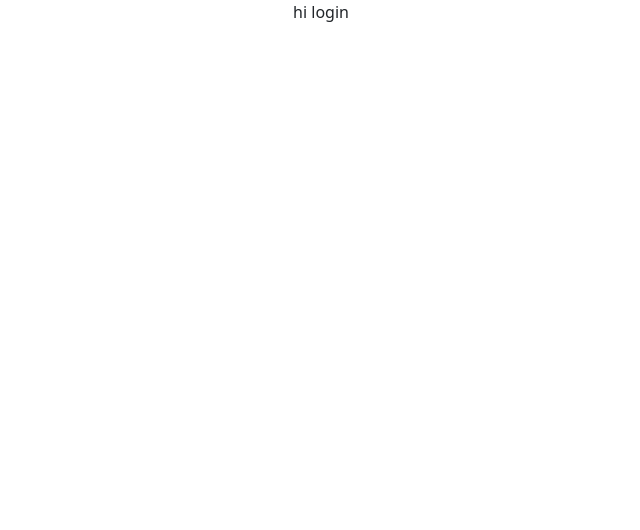
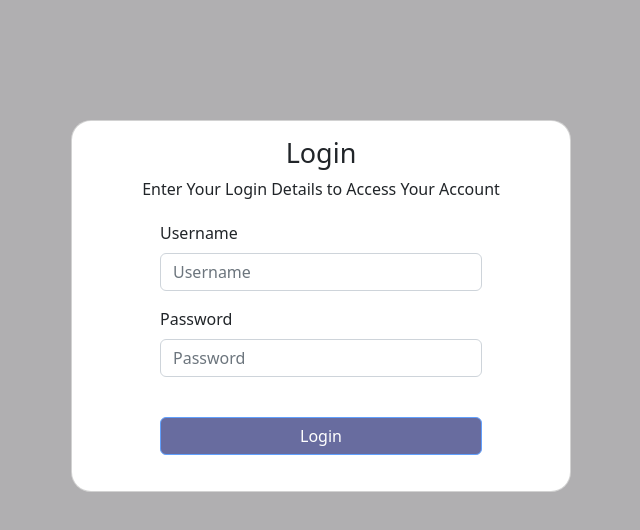
Before and after one commit to jad-Gh/financialWalletUI, a React (Create React App) app: page / in a window 1280 px wide. Shown: the top 530 px of the page, without its empty margins (319-959 px from the left). Built offline with nearby package versions, Linux system fonts and the light colour scheme.

Commit message:
Login page + routing to top nav

```diff
--- a/package.json
+++ b/package.json
@@ -26,6 +26,8 @@
     "web-vitals": "^2.1.4"
   },
   "scripts": {
+    "deploy": "gh-pages -d build",
+    "predeploy": "npm run build",
     "start": "react-scripts start",
     "build": "react-scripts build",
     "test": "react-scripts test",
--- a/src/App.js
+++ b/src/App.js
@@ -1,7 +1,8 @@
 import logo from './logo.svg';
 import './App.scss';
 import { BrowserRouter, Route, Routes } from 'react-router-dom';
-import NavigationRouter from './NavigationRouter';
+import NavigationRouter from './Navigation/NavigationRouter';
+import Login from './Login/Login';
 
 
 function App() {
@@ -9,8 +10,8 @@ function App() {
     <div className="App">
       <BrowserRouter>
 				<Routes>
-					<Route path='/' element={<>hi login</>}/>
-					<Route path="/nav/*" element={<NavigationRouter/>} exact />
+					<Route path='/' element={<Login/>}/>
+					<Route path="/v1/*" element={<NavigationRouter/>} exact />
 
 				</Routes>
 			</BrowserRouter>
--- a/src/App.scss
+++ b/src/App.scss
@@ -1,41 +1,119 @@
 @import "~bootstrap/scss/bootstrap";
 
+$primary-color: #191F6C;
+$secondary-color: #B0AFB1;
 
-.App {
-  text-align: center;
+
+.login{
+    background-color: $secondary-color !important;
+    height: 100vh !important;
+    padding-top: 15vh;
+    text-align: center;
+
+    .card{
+        max-width: 500px;
+        margin: 0 auto !important;
+        border-radius: 20px !important;
+
+        .card-title{
+            font-size: 27px !important;
+        }
+
+        .dynamic-spacing{
+            margin: 10px 30px !important;
+            padding: 10px 30px !important;
+
+            @media screen and (max-width:600px){
+                margin: auto !important;
+                padding: auto !important;
+            }
+        }
+    }
+
 }
 
-.App-logo {
-  height: 40vmin;
-  pointer-events: none;
+.form-control{
+    &:focus{
+        // border: #191F6C !important;
+        // box-shadow: 0 0 0 2px #191f6ccf;
+    }
+
 }
 
-@media (prefers-reduced-motion: no-preference) {
-  .App-logo {
-    animation: App-logo-spin infinite 20s linear;
-  }
+.btn-primary{
+    background-color: $primary-color !important;
 }
 
-.App-header {
-  background-color: #282c34;
-  min-height: 100vh;
-  display: flex;
-  flex-direction: column;
-  align-items: center;
-  justify-content: center;
-  font-size: calc(10px + 2vmin);
-  color: white;
+.navbar{
+    background-color: $primary-color;
+    box-shadow: 0 4px 2px -2px rgb(188, 186, 186);
+    .MuiSvgIcon-root{
+        color: #fff;
+        cursor: pointer;
+    }
 }
 
-.App-link {
-  color: #61dafb;
+.logout-btn{
+    color: #fff;
+    cursor: pointer;
+    font-weight: 700;
 }
 
-@keyframes App-logo-spin {
-  from {
-    transform: rotate(0deg);
-  }
-  to {
-    transform: rotate(360deg);
-  }
+.add-btn{
+    width: 100px;
 }
+
+.MuiToolbar-regular{
+ min-height: 0 !important;
+}
+
+.MuiPaper-rounded{
+    border-radius: 20px !important;
+}
+
+.MuiTableHead-root{
+    th{
+        font-weight: 700 !important;
+        z-index: unset !important;
+        .MuiTableCell-root{
+            border: 2px solid black !important;
+        }
+    }
+}
+
+.MuiTableCell-root{
+    padding: auto !important;
+    // height: 30px !important;
+}
+
+.MuiTableRow-root{
+    td{
+        font-size: 14px !important;
+
+        .MuiIconButton-root{
+            // padding: 5px !important;
+            border-radius: 0 !important;
+            .MuiIcon-root{
+                font-size: 15px !important;
+            }
+
+        }
+    }
+}
+
+.MuiTable-root{
+    font-family: -apple-system, BlinkMacSystemFont, 'Segoe UI', 'Roboto', 'Oxygen',
+    'Ubuntu', 'Cantarell', 'Fira Sans', 'Droid Sans', 'Helvetica Neue',
+    sans-serif !important;
+}
+
+.form-check-input:checked{
+background-color: $primary-color !important;
+border-color: $primary-color !important;
+}
+
+.scrollable-container{
+    height: 50vh;
+    overflow-x: hidden;
+    overflow-y: scroll;
+}
--- /dev/null
+++ b/src/Login/Login.js
@@ -0,0 +1,125 @@
+import axios from "axios";
+import { useEffect, useState } from "react";
+import { Button, Card, Col, Container, Form, Row } from "react-bootstrap";
+import { useNavigate } from "react-router-dom";
+import { CONFIG, LOGIN } from "../API";
+// import logo from "../Assets/mdsl_logo.png";
+import HourglassEmptyIcon from '@material-ui/icons/HourglassEmpty';
+const Login = ()=>{
+
+    const [state,setState] = useState({
+        username:"",
+        password:"",
+        error:"",
+        loading:false,
+    });
+    const navigate = useNavigate();
+
+    const signIn = ()=>{
+        setState(prevState => {
+            return {...prevState,
+                loading:true,};
+        });
+
+        let postData = {
+            username:state.username,
+            password:state.password
+        }
+
+        axios.post(LOGIN,postData,CONFIG)
+        .then((res)=>{
+            localStorage.setItem("token",res?.headers?.jwttoken)
+            navigate("/institution")
+        }).catch((err)=>{
+
+            if (err?.response?.status===401){
+                setState({...state,error:"Invalid Credentials",loading:false,})
+            } else {
+                setState({...state,error:"Something went Wrong",loading:false,})
+            }
+
+        })
+    }
+
+    return (
+        <div className="login">
+            <Container >
+                <Col>
+
+                    <Row>
+                        <Col>
+                            <Card className="p-3">
+                                <Card.Title>
+                                    Login
+                                </Card.Title>
+                                <Row>
+                                    <Col className="">
+                                        Enter Your Login Details to Access Your Account
+                                    </Col>
+                                </Row>
+                                <Row className="dynamic-spacing">
+                                    <form onSubmit={(e)=>{
+                                        e.preventDefault();
+                                        // signIn();
+                                        navigate("/v1/dashboard")
+                                    }}>
+                                    <Row>
+                                        <Col className="text-start">
+                                            Username
+                                        </Col>
+                                    </Row>
+                                    <Form.Control
+                                    type="text"
+                                    placeholder="Username"
+                                    className="my-2"
+                                    value={state.username}
+                                    maxLength={80}
+                                    onChange={(e)=>{
+                                        setState({...state,username:e.target.value})
+                                    }}
+                                    />
+
+                                    <Row>
+                                        <Col className="text-start mt-2">
+                                            Password
+                                        </Col>
+                                    </Row>
+                                    <Form.Control
+                                    type="password"
+                                    placeholder="Password"
+                                    className="my-2 mb-4"
+                                    value={state.password}
+                                    maxLength={80}
+                                    onChange={(e)=>{
+                                        setState({...state,password:e.target.value})
+                                    }}
+                                    />
+
+                                    <Row>
+                                        <Col className="text-danger">
+                                            {state.error}
+                                        </Col>
+                                    </Row>
+
+                                    <Button
+                                    className="mt-3"
+                                    disabled={!state.username || !state.password  || state.loading}
+                                    // onClick={()=>{signIn()}}
+                                    type="submit"
+                                    style={{width:"100%"}}
+                                    >
+                                        {!state.loading ? "Login" : <HourglassEmptyIcon/>}
+                                    </Button>
+                                    </form>
+                                </Row>
+
+                            </Card>
+                        </Col>
+                    </Row>
+                </Col>
+            </Container>
+        </div>
+    )
+}
+
+export default Login;
--- a/src/NavigationRouter.js
+++ b/src/Navigation/NavigationRouter.js
@@ -1,13 +1,15 @@
 import { Route, Routes } from "react-router-dom";
+import Dashboard from "../Pages/Dashboard";
+import TopNav from "./TopNav";
 
 const NavigationRouter = ()=>{
     return (
         <>
+            <TopNav/>
             hello from nav Router
             <Routes>
-            <Route path="/nav1" element={<>nav router 1</>}/>
-
-            <Route path="/nav2" element={<>nav router 2</>}/>
+                <Route path="/dashboard" element={<Dashboard/>}/>
+                <Route path="/categories" element={<>Caregories</>}/>
             </Routes>
 
         </>
--- /dev/null
+++ b/src/Navigation/TopNav.js
@@ -0,0 +1,37 @@
+import axios from "axios";
+import { Container, Navbar } from "react-bootstrap";
+import { useNavigate } from "react-router-dom";
+import MenuIcon from '@material-ui/icons/Menu';
+
+
+const TopNav = ()=>{
+
+    const navigator = useNavigate();
+
+    const logout = ()=>{
+        localStorage.clear();
+        navigator("/");
+    }
+
+    return (
+           <Navbar className="mb-2 p-2">
+
+                    <Navbar.Brand className="d-flex align-items-center justify-content-center">
+                        {/* <img src={logo} alt="logo" width={"90px"} height={"30px"}/> */}
+                        <MenuIcon/>
+                    </Navbar.Brand>
+                    <Navbar.Toggle />
+                    <Navbar.Collapse className="justify-content-end">
+                    <Navbar.Text>
+                        <div className="logout-btn" onClick={logout}>
+                            Logout
+                        </div>
+                    </Navbar.Text>
+                    </Navbar.Collapse>
+
+            </Navbar>
+
+    )
+}
+
+export default TopNav;
--- /dev/null
+++ b/src/Pages/Dashboard.js
@@ -0,0 +1,12 @@
+
+
+const Dashboard = ()=>{
+
+    return(
+        <div>
+            Dashboard here
+        </div>
+    )
+}
+
+export default Dashboard
```
Also changed, not shown: src/API/index.js (added).
